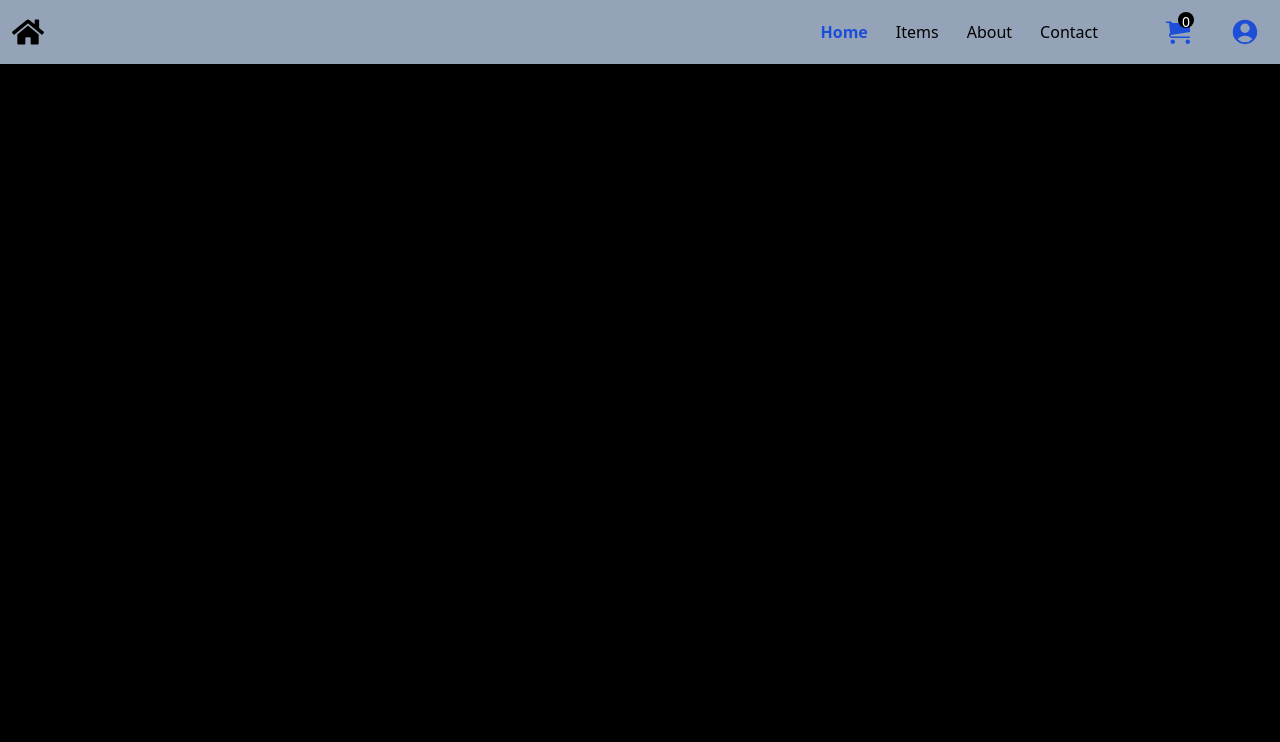
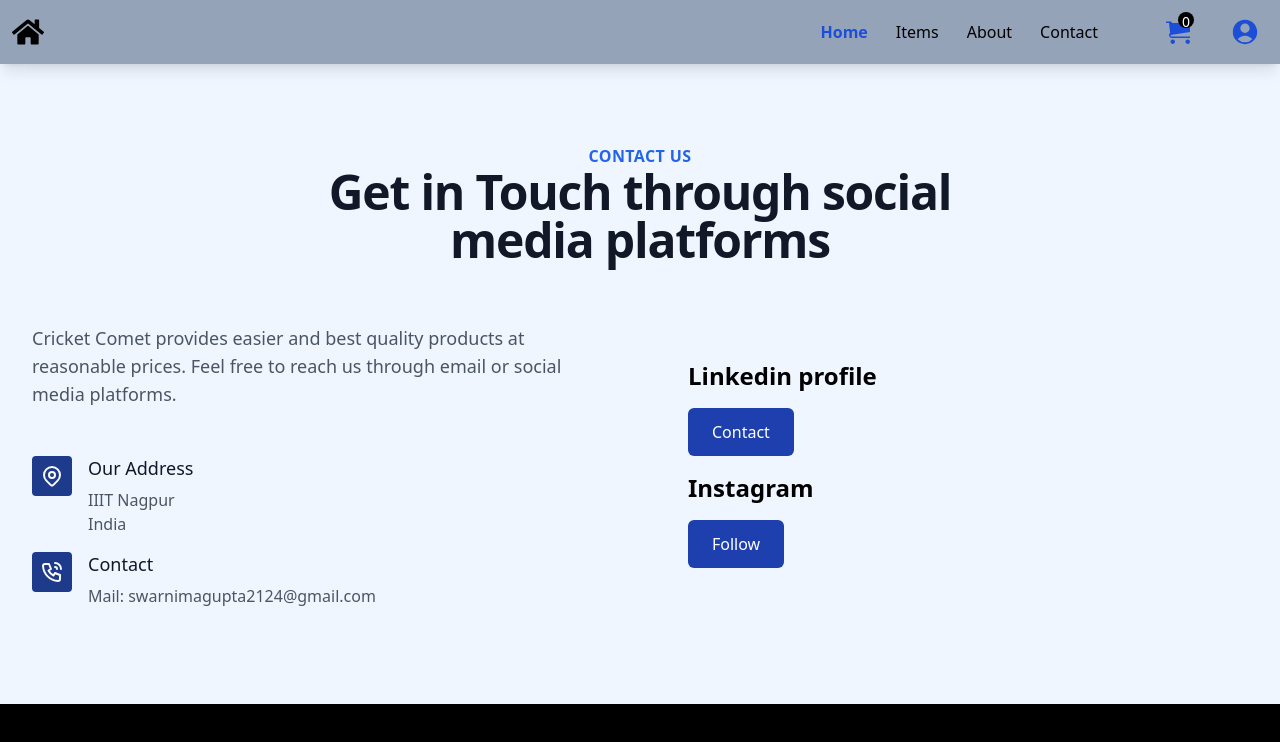
Before and after one commit to Swarnim2410/Cricket-Comet, a React (Vite) app in the folder Frontend/: page /contact in a window 1280 px wide. Shown: the top 742 px of the page. Built offline with nearby package versions, Linux system fonts and the light colour scheme; no server answers.

Commit message:
contact-page

```diff
--- a/Frontend/src/page/Contact.jsx
+++ b/Frontend/src/page/Contact.jsx
@@ -1,9 +1,120 @@
-import React from 'react'
+import React from "react";
 
 const Contact = () => {
   return (
-    <div>Contact</div>
-  )
-}
+    <div>
+      <section className="bg-blue-50 dark:bg-slate-800" id="contact">
+        <div className="mx-auto max-w-7xl px-4 py-16 sm:px-6 lg:px-8 lg:py-20">
+          <div className="mb-4">
+            <div className="mb-6 max-w-3xl text-center sm:text-center md:mx-auto md:mb-12">
+              <p className="text-base font-semibold uppercase tracking-wide text-blue-600 dark:text-blue-200">
+                Contact Us
+              </p>
+              <h2 className="font-heading mb-4 font-bold tracking-tight text-gray-900 dark:text-white text-3xl sm:text-5xl">
+                Get in Touch through social media platforms
+              </h2>
+              <p className="mx-auto mt-4 max-w-3xl text-xl text-gray-600 dark:text-slate-400"></p>
+            </div>
+          </div>
+          <div className="flex items-stretch justify-center">
+            <div className="grid md:grid-cols-2">
+              <div className="h-full pr-6">
+                <p className="mt-3 mb-12 text-lg text-gray-600 dark:text-slate-400">
+                  Cricket Comet provides easier and best quality products at
+                  reasonable prices. Feel free to reach us through email or
+                  social media platforms.
+                </p>
+                <ul className="mb-6 md:mb-0">
+                  <li className="flex">
+                    <div className="flex h-10 w-10 items-center justify-center rounded bg-blue-900 text-gray-50">
+                      <svg
+                        xmlns="http://www.w3.org/2000/svg"
+                        width="24"
+                        height="24"
+                        viewBox="0 0 24 24"
+                        fill="none"
+                        stroke="currentColor"
+                        strokeWidth="2"
+                        strokeLinecap="round"
+                        strokeLinejoin="round"
+                        className="h-6 w-6"
+                      >
+                        <path d="M9 11a3 3 0 1 0 6 0a3 3 0 0 0 -6 0"></path>
+                        <path d="M17.657 16.657l-4.243 4.243a2 2 0 0 1 -2.827 0l-4.244 -4.243a8 8 0 1 1 11.314 0z"></path>
+                      </svg>
+                    </div>
+                    <div className="ml-4 mb-4">
+                      <h3 className="mb-2 text-lg font-medium leading-6 text-gray-900 dark:text-white">
+                        Our Address
+                      </h3>
+                      <p className="text-gray-600 dark:text-slate-400">
+                        IIIT Nagpur
+                      </p>
+                      <p className="text-gray-600 dark:text-slate-400">India</p>
+                    </div>
+                  </li>
+                  <li className="flex">
+                    <div className="flex h-10 w-10 items-center justify-center rounded bg-blue-900 text-gray-50">
+                      <svg
+                        xmlns="http://www.w3.org/2000/svg"
+                        width="24"
+                        height="24"
+                        viewBox="0 0 24 24"
+                        fill="none"
+                        stroke="currentColor"
+                        strokeWidth="2"
+                        strokeLinecap="round"
+                        strokeLinejoin="round"
+                        className="h-6 w-6"
+                      >
+                        <path d="M5 4h4l2 5l-2.5 1.5a11 11 0 0 0 5 5l1.5 -2.5l5 2v4a2 2 0 0 1 -2 2a16 16 0 0 1 -15 -15a2 2 0 0 1 2 -2"></path>
+                        <path d="M15 7a2 2 0 0 1 2 2"></path>
+                        <path d="M15 3a6 6 0 0 1 6 6"></path>
+                      </svg>
+                    </div>
+                    <div className="ml-4 mb-4">
+                      <h3 className="mb-2 text-lg font-medium leading-6 text-gray-900 dark:text-white">
+                        Contact
+                      </h3>
+                      <p className="text-gray-600 dark:text-slate-400">
+                        Mail: swarnimagupta2124@gmail.com
+                      </p>
+                    </div>
+                  </li>
+                </ul>
+              </div>
+              <div className="card h-fit max-w-6xl p-5 md:p-12" id="form">
+                <h2 className="mb-4 text-2xl font-bold dark:text-white">
+                  Linkedin profile
+                </h2>
+                <a
+                  href="https://www.linkedin.com/in/swarnim-gupta-848934240/"
+                  target="_blank"
+                  rel="noopener noreferrer"
+                  className="inline-block bg-blue-800 text-white px-6 py-3 font-xl rounded-md"
+                >
+                  Contact
+                </a>
+                <div className="pt-4">
+                  <h2 className="mb-4 text-2xl font-bold dark:text-white">
+                    Instagram
+                  </h2>
+                  <a
+                    href="https://www.instagram.com/invites/contact/?i=1b0ra6sahwo9f&utm_content=bwwntfr"
+                    target="_blank"
+                    rel="noopener noreferrer"
+                    className="inline-block bg-blue-800 text-white px-6 py-3 font-xl rounded-md"
+                  >
+                    Follow
+                  </a>
+                </div>
+              </div>
+            </div>
+          </div>
+        </div>
+      </section>
+    </div>
+  );
+};
 
-export default Contact
+export default Contact;
```
